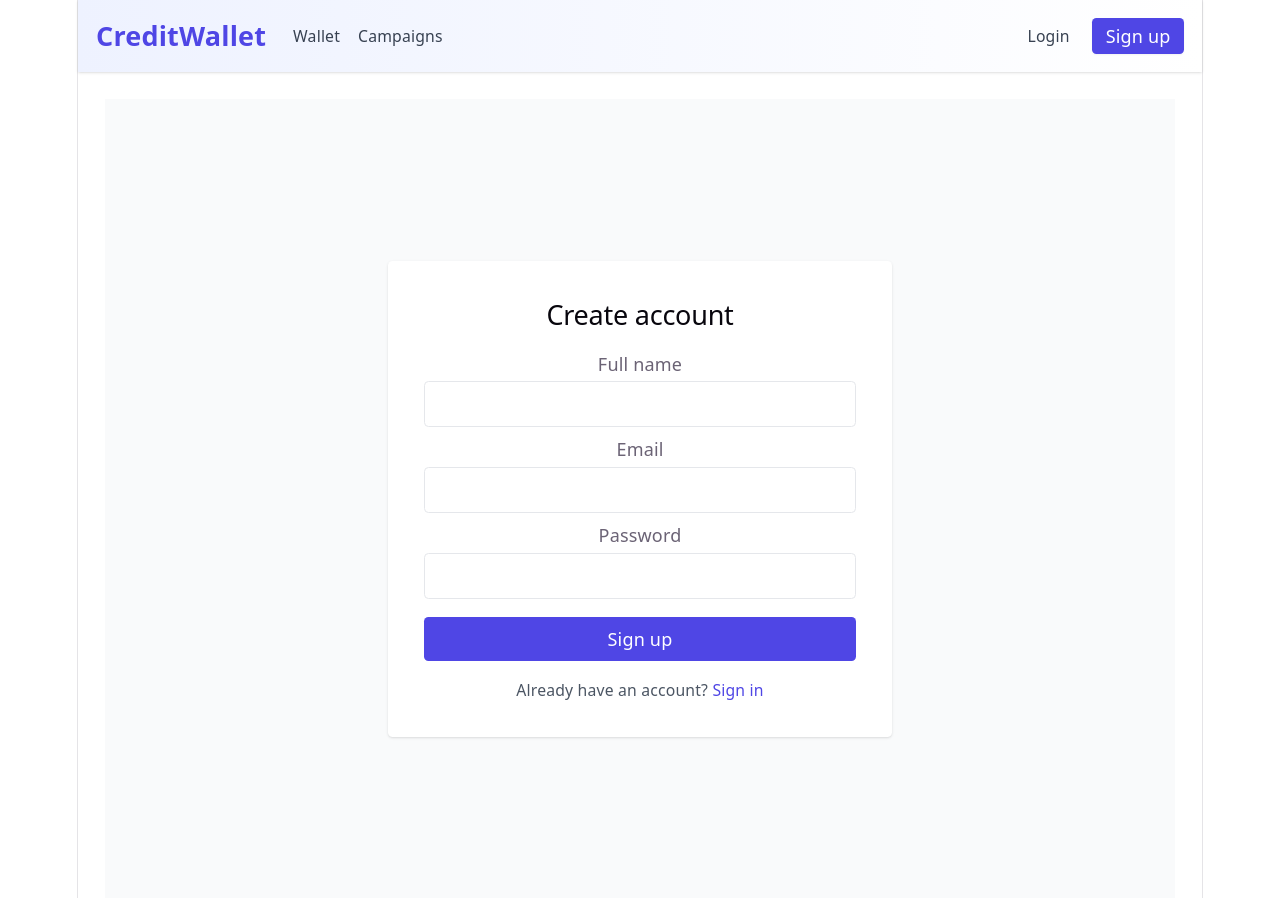
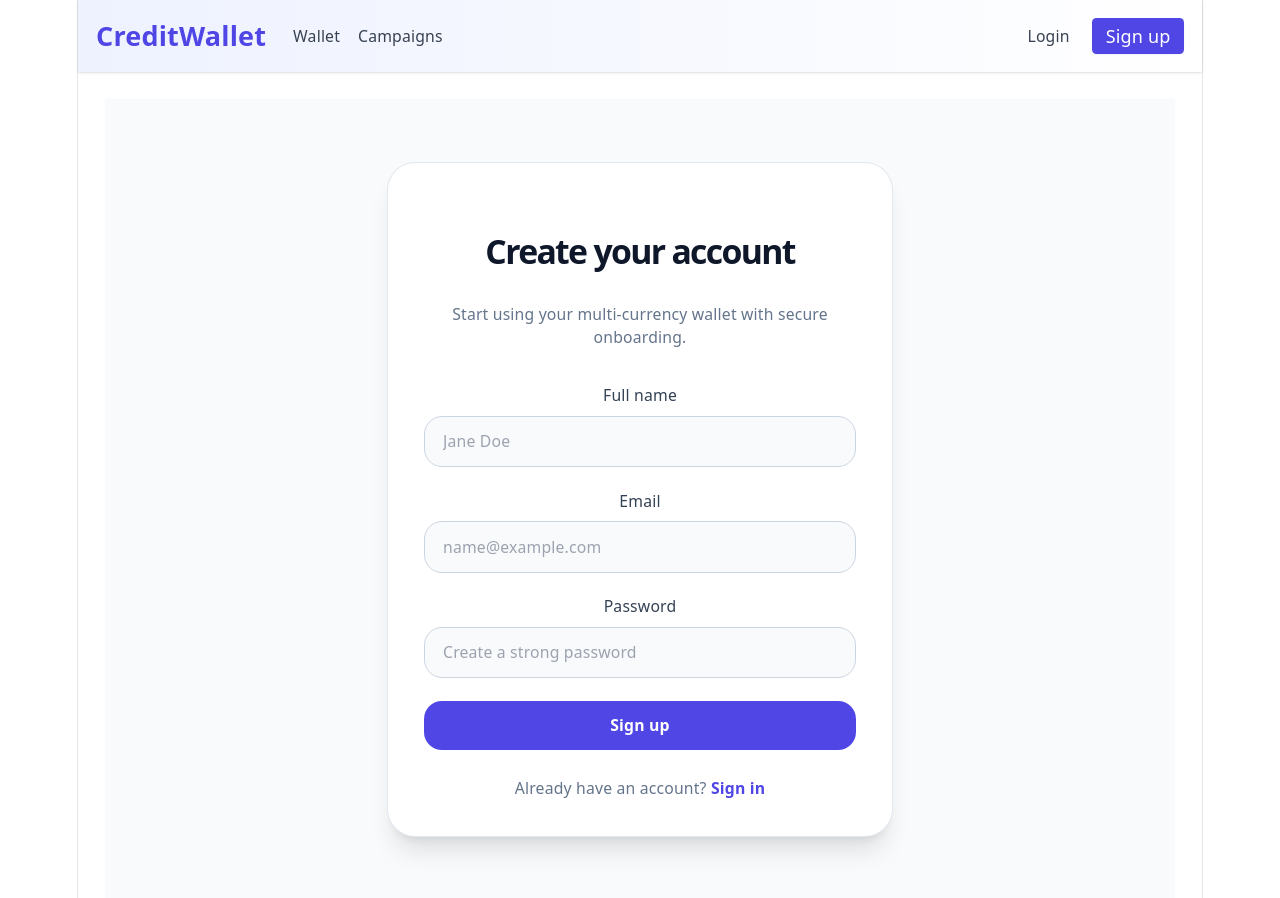
Before and after one commit to sahritika07/Credit-Wallet-Frontend, a React app: page /signup in a window 1280 px wide. Shown: the top 898 px of the page. Built offline with nearby package versions, Linux system fonts and the light colour scheme; no server answers; the HTML template or start-up script is replaced by a standard one.

Commit message:
Ui enhancing and error fixing

```diff
--- /dev/null
+++ b/src/components/Modal.jsx
@@ -0,0 +1,22 @@
+import React from 'react';
+
+export default function Modal({ title, message, onClose }) {
+  return (
+    <div className="fixed inset-0 z-50 flex items-center justify-center bg-black/40 px-4 py-6">
+      <div className="w-full max-w-md rounded-3xl bg-white p-6 shadow-2xl ring-1 ring-black/10">
+        <div className="flex items-start justify-between gap-4">
+          <div>
+            <h2 className="text-xl font-semibold text-gray-900">{title}</h2>
+            <p className="mt-2 text-sm text-gray-600">{message}</p>
+          </div>
+          <button onClick={onClose} className="text-gray-400 transition hover:text-gray-700">×</button>
+        </div>
+        <div className="mt-6 text-right">
+          <button onClick={onClose} className="inline-flex items-center justify-center rounded-full bg-indigo-600 px-4 py-2 text-sm font-semibold text-white shadow-sm transition hover:bg-indigo-700">
+            Close
+          </button>
+        </div>
+      </div>
+    </div>
+  );
+}
--- a/src/pages/Campaigns.jsx
+++ b/src/pages/Campaigns.jsx
@@ -1,5 +1,6 @@
 import React, { useEffect, useState } from 'react';
 import { getCampaigns, createCampaign, fundCampaign, getWallets } from '../services/api';
+import Modal from '../components/Modal';
 
 export default function Campaigns() {
   const [campaigns, setCampaigns] = useState([]);
@@ -8,6 +9,8 @@ export default function Campaigns() {
   const [wallets, setWallets] = useState([]);
   const [campaignCurrencyId, setCampaignCurrencyId] = useState(null);
   const [loading, setLoading] = useState(true);
+  const [errorMessage, setErrorMessage] = useState('');
+  const [showModal, setShowModal] = useState(false);
 
   useEffect(() => {
     async function load() {
@@ -42,54 +45,109 @@ export default function Campaigns() {
 
   const handleCreate = async (e) => {
     e.preventDefault();
+    if (!title.trim() || !goal) {
+      setErrorMessage('Please enter a valid title and goal amount.');
+      setShowModal(true);
+      return;
+    }
+    if (!campaignCurrencyId) {
+      setErrorMessage('No campaign currency available in your wallets. Please top up Campaign Credits first.');
+      setShowModal(true);
+      return;
+    }
+
     try {
-      if (!campaignCurrencyId) return alert('No campaign currency available in your wallets');
       const payload = { title, targetAmount: Number(goal), currencyId: campaignCurrencyId };
       const res = await createCampaign(payload);
-      setCampaigns((p) => [res || res.campaign || res, ...p]);
-      setTitle(''); setGoal(0);
+      const created = res || res.campaign || res.data || res;
+      setCampaigns((p) => [created, ...p]);
+      setTitle('');
+      setGoal(0);
     } catch (err) {
-      alert(err.message || 'Create failed');
+      setErrorMessage(err.message || 'Create failed');
+      setShowModal(true);
     }
   };
 
   const handleFund = async (id) => {
     const amount = parseInt(prompt('Amount to fund (in credits)'), 10);
-    if (!amount) return;
+    if (!amount) {
+      return;
+    }
+    if (!campaignCurrencyId) {
+      setErrorMessage('No campaign currency available.');
+      setShowModal(true);
+      return;
+    }
     try {
-      if (!campaignCurrencyId) return alert('No campaign currency available');
       await fundCampaign(id, { currencyId: campaignCurrencyId, amount });
-      alert('Fund request sent; credits will be applied after successful checkout/webhook');
+      setErrorMessage('Fund request sent; credits will be applied after successful webhook.');
+      setShowModal(true);
     } catch (err) {
-      alert(err.message || 'Fund failed');
+      setErrorMessage(err.message || 'Fund failed');
+      setShowModal(true);
     }
   };
 
-  if (loading) return <div className="p-6">Loading campaigns...</div>;
+  if (loading) return <div className="p-6 text-center text-slate-500">Loading campaigns...</div>;
 
   return (
     <div className="max-w-5xl mx-auto p-6">
-      <h2 className="text-2xl font-semibold mb-4">Campaigns</h2>
-      <form onSubmit={handleCreate} className="mb-6 flex gap-2">
-        <input value={title} onChange={(e) => setTitle(e.target.value)} placeholder="Title" className="border p-2 flex-1 rounded" />
-        <input value={goal} onChange={(e) => setGoal(e.target.value)} placeholder="Goal" type="number" className="border p-2 w-36 rounded" />
-        <button className="bg-green-600 text-white px-4 py-2 rounded">Create</button>
+      <div className="mb-6 rounded-3xl bg-slate-900 p-8 text-white shadow-xl">
+        <h2 className="text-3xl font-semibold">Campaign management</h2>
+        <p className="mt-2 text-slate-200">Create campaigns and fund them using Campaign Credits only.</p>
+      </div>
+
+      <form onSubmit={handleCreate} className="mb-6 grid gap-3 rounded-3xl bg-white p-6 shadow-sm sm:grid-cols-[1fr_140px]">
+        <input
+          value={title}
+          onChange={(e) => setTitle(e.target.value)}
+          placeholder="Campaign title"
+          className="rounded-2xl border border-slate-300 bg-slate-50 px-4 py-3 text-sm text-slate-900 outline-none transition focus:border-indigo-500 focus:bg-white"
+        />
+        <div className="flex gap-3">
+          <input
+            value={goal}
+            onChange={(e) => setGoal(e.target.value)}
+            placeholder="Goal credits"
+            type="number"
+            className="w-full rounded-2xl border border-slate-300 bg-slate-50 px-4 py-3 text-sm text-slate-900 outline-none transition focus:border-indigo-500 focus:bg-white"
+          />
+          <button className="rounded-2xl bg-green-600 px-6 py-3 text-sm font-semibold text-white transition hover:bg-green-700">Create</button>
+        </div>
       </form>
 
-      <div className="grid gap-4">
-        {campaigns.length === 0 && <div>No campaigns</div>}
-        {campaigns.map((c) => (
-          <div key={c.id} className="p-4 border rounded flex justify-between items-center bg-white shadow-sm">
-            <div>
-              <div className="font-medium text-lg">{c.title}</div>
-              <div className="text-sm text-gray-600">Raised: {c.fundedAmount || c.funded || 0}</div>
+      <div className="grid gap-4 sm:grid-cols-2">
+        {campaigns.length === 0 ? (
+          <div className="rounded-3xl border border-dashed border-slate-300 bg-white p-8 text-center text-slate-500">No campaigns yet</div>
+        ) : (
+          campaigns.map((c) => (
+            <div key={c.id} className="rounded-3xl border border-slate-200 bg-white p-6 shadow-sm transition hover:-translate-y-1 hover:shadow-lg">
+              <div className="flex items-start justify-between gap-4">
+                <div>
+                  <h3 className="text-lg font-semibold text-slate-900">{c.title}</h3>
+                  <p className="mt-1 text-sm text-slate-500">{c.description || 'No description provided.'}</p>
+                </div>
+                <span className="rounded-full bg-indigo-50 px-3 py-1 text-xs font-semibold uppercase tracking-[0.18em] text-indigo-700">{c.currency?.code || 'CAMPAIGN'}</span>
+              </div>
+
+              <div className="mt-6 flex items-center justify-between gap-4 text-sm text-slate-600">
+                <div>
+                  <p>Goal: {c.target_amount ?? c.targetAmount ?? '-'}</p>
+                  <p className="mt-1">Raised: {c.current_amount ?? c.currentAmount ?? 0}</p>
+                </div>
+                <button className="rounded-2xl bg-indigo-600 px-4 py-2 text-sm font-semibold text-white transition hover:bg-indigo-700" onClick={() => handleFund(c.id)}>
+                  Fund
+                </button>
+              </div>
             </div>
-            <div>
-              <button className="bg-indigo-600 text-white px-3 py-1 rounded" onClick={() => handleFund(c.id)}>Fund</button>
-            </div>
-          </div>
-        ))}
+          ))
+        )}
       </div>
+
+      {showModal && (
+        <Modal title="Campaign error" message={errorMessage} onClose={() => setShowModal(false)} />
+      )}
     </div>
   );
 }
--- a/src/pages/Login.jsx
+++ b/src/pages/Login.jsx
@@ -1,38 +1,82 @@
 import React, { useState } from 'react';
 import { login } from '../services/api';
-import { useNavigate } from 'react-router-dom';
+import { useNavigate, Link } from 'react-router-dom';
+import Modal from '../components/Modal';
 
 export default function Login() {
   const [email, setEmail] = useState('');
   const [password, setPassword] = useState('');
-  const [error, setError] = useState(null);
+  const [error, setError] = useState('');
+  const [showModal, setShowModal] = useState(false);
   const navigate = useNavigate();
 
-  const handle = async (e) => {
+  const handleSubmit = async (e) => {
     e.preventDefault();
+    setError('');
+
+    if (!email.trim() || !password.trim()) {
+      setError('Please enter both email and password.');
+      setShowModal(true);
+      return;
+    }
+
     try {
       const res = await login({ email, password });
       localStorage.setItem('token', res.token);
-      navigate('/');
+      navigate('/wallet');
     } catch (err) {
       setError(err.message || 'Login failed');
+      setShowModal(true);
     }
   };
 
   return (
-    <div className="min-h-screen flex items-center justify-center bg-gray-50">
-      <form onSubmit={handle} className="bg-white p-8 rounded shadow w-full max-w-md">
-        <h2 className="text-2xl mb-4">Sign in</h2>
-        {error && <div className="text-red-600 mb-2">{error}</div>}
-        <label className="block mb-2">Email
-          <input className="border p-2 w-full mt-1 rounded" value={email} onChange={(e) => setEmail(e.target.value)} />
-        </label>
-        <label className="block mb-4">Password
-          <input type="password" className="border p-2 w-full mt-1 rounded" value={password} onChange={(e) => setPassword(e.target.value)} />
-        </label>
-        <button className="w-full bg-indigo-600 text-white p-2 rounded">Sign in</button>
-        <div className="mt-4 text-center text-sm text-gray-600">Don't have an account? <a href="/signup" className="text-indigo-600">Sign up</a></div>
-      </form>
+    <div className="min-h-screen bg-slate-50 flex items-center justify-center px-4 py-10">
+      <div className="w-full max-w-md rounded-3xl bg-white p-8 shadow-xl ring-1 ring-slate-200">
+        <div className="mb-8 text-center">
+          <h1 className="text-3xl font-semibold text-slate-900">Welcome back</h1>
+          <p className="mt-2 text-sm text-slate-500">Sign in to manage your multi-currency wallet and campaigns.</p>
+        </div>
+
+        <form onSubmit={handleSubmit} className="space-y-5">
+          <div>
+            <label className="block text-sm font-medium text-slate-700">Email</label>
+            <input
+              type="email"
+              value={email}
+              onChange={(e) => setEmail(e.target.value)}
+              className="mt-2 w-full rounded-2xl border border-slate-300 bg-slate-50 px-4 py-3 text-sm text-slate-900 outline-none transition focus:border-indigo-500 focus:bg-white"
+              placeholder="name@example.com"
+            />
+          </div>
+
+          <div>
+            <label className="block text-sm font-medium text-slate-700">Password</label>
+            <input
+              type="password"
+              value={password}
+              onChange={(e) => setPassword(e.target.value)}
+              className="mt-2 w-full rounded-2xl border border-slate-300 bg-slate-50 px-4 py-3 text-sm text-slate-900 outline-none transition focus:border-indigo-500 focus:bg-white"
+              placeholder="Enter your password"
+            />
+          </div>
+
+          <button className="w-full rounded-2xl bg-indigo-600 px-4 py-3 text-sm font-semibold text-white transition hover:bg-indigo-700">
+            Sign in
+          </button>
+        </form>
+
+        <p className="mt-6 text-center text-sm text-slate-500">
+          Don&apos;t have an account?{' '}
+          <Link to="/signup" className="font-semibold text-indigo-600 hover:text-indigo-700">
+            Create one
+          </Link>
+        </p>
+      </div>
+
+      {showModal && error && (
+        <Modal title="Authentication error" message={error} onClose={() => setShowModal(false)} />
+      )}
     </div>
   );
 }
--- a/src/pages/Signup.jsx
+++ b/src/pages/Signup.jsx
@@ -1,43 +1,96 @@
 import React, { useState } from 'react';
 import { signup } from '../services/api';
-import { useNavigate } from 'react-router-dom';
+import { useNavigate, Link } from 'react-router-dom';
+import Modal from '../components/Modal';
 
 export default function Signup() {
   const [fullName, setFullName] = useState('');
   const [email, setEmail] = useState('');
   const [password, setPassword] = useState('');
-  const [error, setError] = useState(null);
+  const [error, setError] = useState('');
+  const [showModal, setShowModal] = useState(false);
   const navigate = useNavigate();
 
-  const handle = async (e) => {
+  const handleSubmit = async (e) => {
     e.preventDefault();
-    if (!fullName.trim()) return setError('Full name is required');
+    setError('');
+
+    if (!fullName.trim() || !email.trim() || !password.trim()) {
+      setError('Please fill out all fields.');
+      setShowModal(true);
+      return;
+    }
+
     try {
       const res = await signup({ full_name: fullName, email, password });
-      if (res && res.token) localStorage.setItem('token', res.token);
-      navigate('/');
+      if (res && res.token) {
+        localStorage.setItem('token', res.token);
+        navigate('/wallet');
+      }
     } catch (err) {
       setError(err.message || 'Signup failed');
+      setShowModal(true);
     }
   };
 
   return (
-    <div className="min-h-screen flex items-center justify-center bg-gray-50">
-      <form onSubmit={handle} className="bg-white p-8 rounded shadow w-full max-w-md">
-        <h2 className="text-2xl mb-4">Create account</h2>
-        {error && <div className="text-red-600 mb-2">{error}</div>}
-        <label className="block mb-2">Full name
-          <input className="border p-2 w-full mt-1 rounded" value={fullName} onChange={(e) => setFullName(e.target.value)} />
-        </label>
-        <label className="block mb-2">Email
-          <input className="border p-2 w-full mt-1 rounded" value={email} onChange={(e) => setEmail(e.target.value)} />
-        </label>
-        <label className="block mb-4">Password
-          <input type="password" className="border p-2 w-full mt-1 rounded" value={password} onChange={(e) => setPassword(e.target.value)} />
-        </label>
-        <button className="w-full bg-indigo-600 text-white p-2 rounded">Sign up</button>
-        <div className="mt-4 text-center text-sm text-gray-600">Already have an account? <a href="/login" className="text-indigo-600">Sign in</a></div>
-      </form>
+    <div className="min-h-screen bg-slate-50 flex items-center justify-center px-4 py-10">
+      <div className="w-full max-w-md rounded-3xl bg-white p-8 shadow-xl ring-1 ring-slate-200">
+        <div className="mb-8 text-center">
+          <h1 className="text-3xl font-semibold text-slate-900">Create your account</h1>
+          <p className="mt-2 text-sm text-slate-500">Start using your multi-currency wallet with secure onboarding.</p>
+        </div>
+
+        <form onSubmit={handleSubmit} className="space-y-5">
+          <div>
+            <label className="block text-sm font-medium text-slate-700">Full name</label>
+            <input
+              type="text"
+              value={fullName}
+              onChange={(e) => setFullName(e.target.value)}
+              className="mt-2 w-full rounded-2xl border border-slate-300 bg-slate-50 px-4 py-3 text-sm text-slate-900 outline-none transition focus:border-indigo-500 focus:bg-white"
+              placeholder="Jane Doe"
+            />
+          </div>
+
+          <div>
+            <label className="block text-sm font-medium text-slate-700">Email</label>
+            <input
+              type="email"
+              value={email}
+              onChange={(e) => setEmail(e.target.value)}
+              className="mt-2 w-full rounded-2xl border border-slate-300 bg-slate-50 px-4 py-3 text-sm text-slate-900 outline-none transition focus:border-indigo-500 focus:bg-white"
+              placeholder="name@example.com"
+            />
+          </div>
+
+          <div>
+            <label className="block text-sm font-medium text-slate-700">Password</label>
+            <input
+              type="password"
+              value={password}
+              onChange={(e) => setPassword(e.target.value)}
+              className="mt-2 w-full rounded-2xl border border-slate-300 bg-slate-50 px-4 py-3 text-sm text-slate-900 outline-none transition focus:border-indigo-500 focus:bg-white"
+              placeholder="Create a strong password"
+            />
+          </div>
+
+          <button className="w-full rounded-2xl bg-indigo-600 px-4 py-3 text-sm font-semibold text-white transition hover:bg-indigo-700">
+            Sign up
+          </button>
+        </form>
+
+        <p className="mt-6 text-center text-sm text-slate-500">
+          Already have an account?{' '}
+          <Link to="/login" className="font-semibold text-indigo-600 hover:text-indigo-700">
+            Sign in
+          </Link>
+        </p>
+      </div>
+
+      {showModal && error && (
+        <Modal title="Signup error" message={error} onClose={() => setShowModal(false)} />
+      )}
     </div>
   );
 }
--- a/src/pages/Wallet.jsx
+++ b/src/pages/Wallet.jsx
@@ -1,19 +1,24 @@
 import React, { useEffect, useState } from 'react';
 import { getWallets, createCheckout } from '../services/api';
+import Modal from '../components/Modal';
 
 export default function Wallet() {
   const [wallets, setWallets] = useState([]);
   const [loading, setLoading] = useState(true);
-  const [error, setError] = useState(null);
+  const [error, setError] = useState('');
+  const [modalMessage, setModalMessage] = useState('');
+  const [showModal, setShowModal] = useState(false);
 
   useEffect(() => {
     async function load() {
       try {
         const res = await getWallets();
-        // API now returns the wallets array directly (or { success/data } is unwrapped)
         setWallets(Array.isArray(res) ? res : (res && res.data) ? res.data : []);
       } catch (err) {
-        setError(err.message || 'Failed to load wallets');
+        const message = err.message || 'Failed to load wallets';
+        setError(message);
+        setModalMessage(message);
+        setShowModal(true);
       } finally {
         setLoading(false);
       }
@@ -25,31 +30,62 @@ export default function Wallet() {
     try {
       const res = await createCheckout({ currencyId, quantity: 1 });
       const url = res.checkoutUrl || res.url || res.sessionUrl;
-      if (url) window.location.href = url;
-      else alert('Checkout URL not returned by server');
+      if (url) {
+        window.location.href = url;
+      } else {
+        setModalMessage('Checkout URL not returned by server.');
+        setShowModal(true);
+      }
     } catch (err) {
-      alert(err.message || 'Checkout error');
+      const message = err.message || 'Checkout error';
+      setModalMessage(message);
+      setShowModal(true);
     }
   };
 
-  if (loading) return <div className="p-6">Loading wallets...</div>;
-  if (error) return <div className="p-6 text-red-600">{error}</div>;
+  if (loading) return <div className="p-6 text-center text-slate-500">Loading wallets...</div>;
 
   return (
     <div className="max-w-5xl mx-auto p-6">
-      <h2 className="text-2xl font-semibold mb-4">Your wallets</h2>
-      <div className="grid grid-cols-1 md:grid-cols-2 gap-4">
-        {wallets.length === 0 && <div className="p-4">No wallets found</div>}
-        {wallets.map((w) => (
-          <div key={w.id} className="p-4 border rounded shadow-sm bg-white">
-            <div className="font-medium text-lg">{w.currency?.code || w.currencyCode || (w.currency && w.currency.code)}</div>
-            <div className="text-sm text-gray-600">Balance: {w.current_balance ?? w.balance ?? 0}</div>
-            <button className="mt-3 bg-indigo-600 text-white px-3 py-1 rounded" onClick={() => handleBuy(w.currency_id || w.currency?.id || w.currencyId)}>
-              Buy credits
-            </button>
-          </div>
-        ))}
+      <div className="mb-6 rounded-3xl bg-gradient-to-r from-slate-900 via-indigo-700 to-slate-900 p-8 text-white shadow-xl">
+        <h2 className="text-3xl font-semibold">Your multi-currency wallet</h2>
+        <p className="mt-2 text-slate-200">Top up credits and manage your balances across all supported currencies.</p>
       </div>
+
+      <div className="grid gap-4 md:grid-cols-3">
+        {wallets.length === 0 ? (
+          <div className="rounded-3xl border border-dashed border-slate-300 bg-white p-8 text-center text-slate-500">No wallets found</div>
+        ) : (
+          wallets.map((w) => (
+            <div key={w.id} className="rounded-3xl border border-slate-200 bg-white p-6 shadow-sm transition hover:-translate-y-1 hover:shadow-lg">
+              <div className="flex items-center justify-between">
+                <div>
+                  <p className="text-sm uppercase tracking-[0.3em] text-slate-500">{w.currency?.module || 'Currency'}</p>
+                  <h3 className="mt-2 text-xl font-semibold text-slate-900">{w.currency?.name || w.currency?.code || 'Unknown'}</h3>
+                </div>
+                <div className="rounded-2xl bg-indigo-50 px-3 py-1 text-xs font-semibold uppercase text-indigo-700">{w.currency?.code || 'N/A'}</div>
+              </div>
+
+              <div className="mt-5 flex items-end justify-between gap-4">
+                <div>
+                  <p className="text-sm text-slate-500">Balance</p>
+                  <p className="mt-1 text-3xl font-semibold text-slate-900">{w.current_balance ?? w.balance ?? 0}</p>
+                </div>
+                <button
+                  className="rounded-2xl bg-indigo-600 px-4 py-2 text-sm font-semibold text-white transition hover:bg-indigo-700"
+                  onClick={() => handleBuy(w.currency_id || w.currency?.id || w.currencyId)}
+                >
+                  Buy credits
+                </button>
+              </div>
+            </div>
+          ))
+        )}
+      </div>
+
+      {showModal && (
+        <Modal title="Wallet error" message={modalMessage} onClose={() => setShowModal(false)} />
+      )}
     </div>
   );
 }
```
